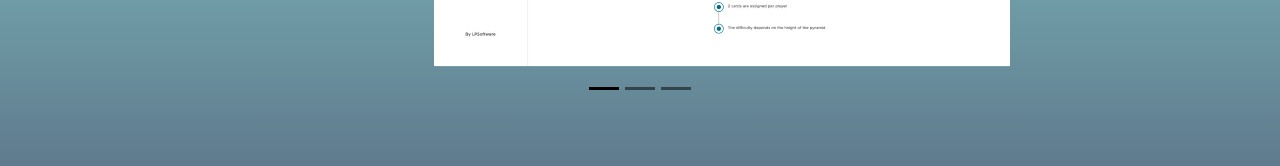
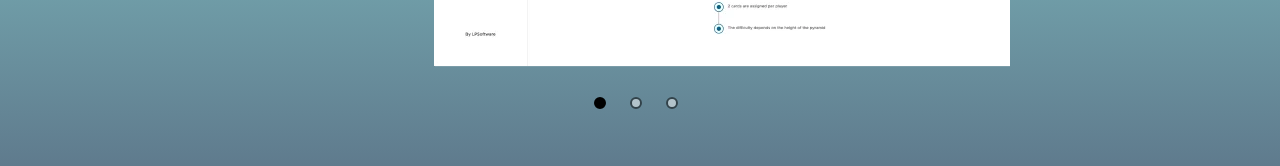
Before and after one commit to Lintu33/3-entrega-Silvana-Aguilera, a website: page pages/Projects.html in a window 1280 px wide. Shown: the part 506-672 px from the top of the page. Drawn offline with nearby package versions, Linux system fonts and the light colour scheme.

Commit message:
cambio de los indicadores de projects

```diff
--- a/pages/Projects.html
+++ b/pages/Projects.html
@@ -64,13 +64,19 @@
             <div class="row">
                 <div class="col-9">
                     <div id="carouselExampleDark" class="carousel carousel-dark slide">
-                        <div class="carousel-indicators" >
+                        <div class="carousel-indicators">
                             <button type="button" data-bs-target="#carouselExampleDark" data-bs-slide-to="0"
-                                class="active" aria-current="true" aria-label="Slide 1"></button>
+                                class="active" aria-current="true" aria-label="Slide 1">
+                                <div class="circle"></div>
+                            </button>
                             <button type="button" data-bs-target="#carouselExampleDark" data-bs-slide-to="1"
-                                aria-label="Slide 2"></button>
+                                aria-label="Slide 2">
+                                <div class="circle"></div>
+                            </button>
                             <button type="button" data-bs-target="#carouselExampleDark" data-bs-slide-to="2"
-                                aria-label="Slide 3"></button>
+                                aria-label="Slide 3">
+                                <div class="circle"></div>
+                            </button>
                         </div>
                         <div class="carousel-inner">
                             <button class="carousel-control-prev" type="button" data-bs-target="#carouselExampleDark"
--- a/scss/paginas/_projects.scss
+++ b/scss/paginas/_projects.scss
@@ -1,25 +1,46 @@
 .body-projects{
     background: linear-gradient(#66ffeda0,map-get($colores, primario)) ;
     main{
-        .container{
-            .row{
+        .container {
+            .row {
                 justify-content: center;
-                .carousel-inner{
+                .carousel-indicators {
+                    display: flex;
+                    justify-content: center;
+                    align-items: center;
+                    button{
+                            background-color: transparent; /* Elimina el fondo inactivo de Bootstrap */
+                            border: none; /* Elimina el borde inactivo de Bootstrap */
+                        }
+                    .circle {
+                        width: 12px; /* Tamaño de los círculos */
+                        height: 12px;
+                        background-color: #fff; /* Color de fondo de los círculos */
+                        border: 2px solid #000; /* Borde de los círculos */
+                        border-radius: 50%; /* Para hacerlos círculos */
+                        margin: 0 5px; /* Espacio entre los círculos */
+                        cursor: pointer;
+                    }
+                    button.active .circle {
+                        background-color: #000; /* Color de fondo del círculo activo */
+                    }
+                }
+                .carousel-inner {
                     padding-top: 156px;
                     height: 518px;
                     .carousel-control-next,
-                    .carousel-control-prev{
-                    margin-top: 160px;
+                    .carousel-control-prev {
+                        margin-top: 160px;
                     }
-                    img{
+                    img {
                         padding-left: 218px;
                     }
-                    .carousel-caption p{
+                    .carousel-caption p {
                         margin-bottom: 295px;
                     }
                 }
             }
-            }
+        }
             .trabajemos{
                 margin: map-get($medidas,margen-arriba);
                 .contacto{
```
Also changed, not shown: css/style.css, 1 other file.
